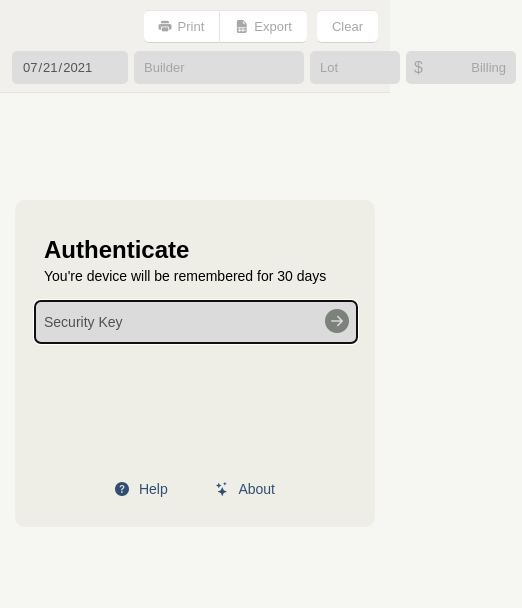
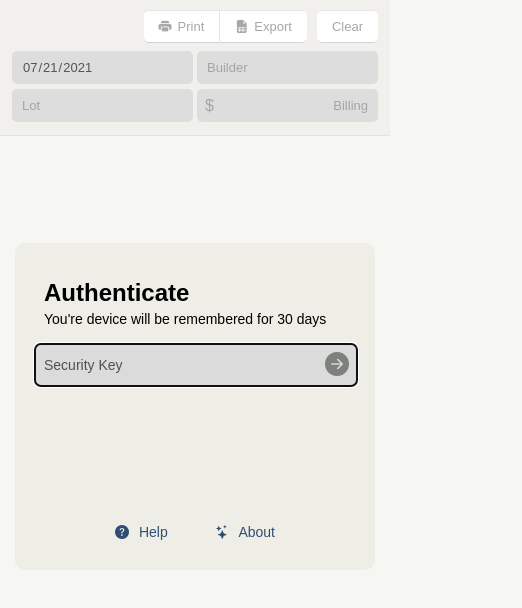
Before and after one commit to notnotjake/dayticket, a plain HTML site: page index.html in a window 390 px wide. Shown: the whole page, 522 px wide, since content can reach past the window. Drawn offline with nearby package versions, Linux system fonts and the light colour scheme; a web font is replaced by a local one.

Commit message:
Improves mobile experience

```diff
--- a/app.js
+++ b/app.js
@@ -217,6 +217,7 @@ const DRAW = {
 				{name:'class',value:'qty'},
 				{name:'id',value:'qty-'+(x.name)},
 				{name:'onclick',value:'select()'},
+				{name:'inputmode',value:'decimal'},
 				{name:'placeholder',value:placeholderText}])
 			let itemP = document.createElement('p')
 			itemP.innerText = x.name
--- a/index.html
+++ b/index.html
@@ -35,7 +35,7 @@
 					</div>
 					<div class="input billing">
 						<p>$</p>
-						<input id="billing" type="text" placeholder="Billing" onclick="select()" onblur="DATA.formatInput('number', this)" disabled/>
+						<input id="billing" type="text" placeholder="Billing" onclick="select()" onblur="DATA.formatInput('number', this)" disabled inputmode="decimal"/>
 					</div>
 				</div>
 				<div class="toolbar-buttons">
--- a/style.css
+++ b/style.css
@@ -429,3 +429,21 @@ i {
 		text-align: right;
 	}
 }
+
+
+@media (max-width: 800px) {
+	.toolbar {
+		flex-direction: column;
+	}
+	.toolbar-inputs {
+		//flex-direction: column;
+		flex-wrap: wrap;
+		justify-content: space-between;
+		width: 100%;
+	}
+	.input {
+		width: calc(50% - 2px);
+		margin-right: 0;
+		margin-bottom: 5px;
+	}
+}
```
